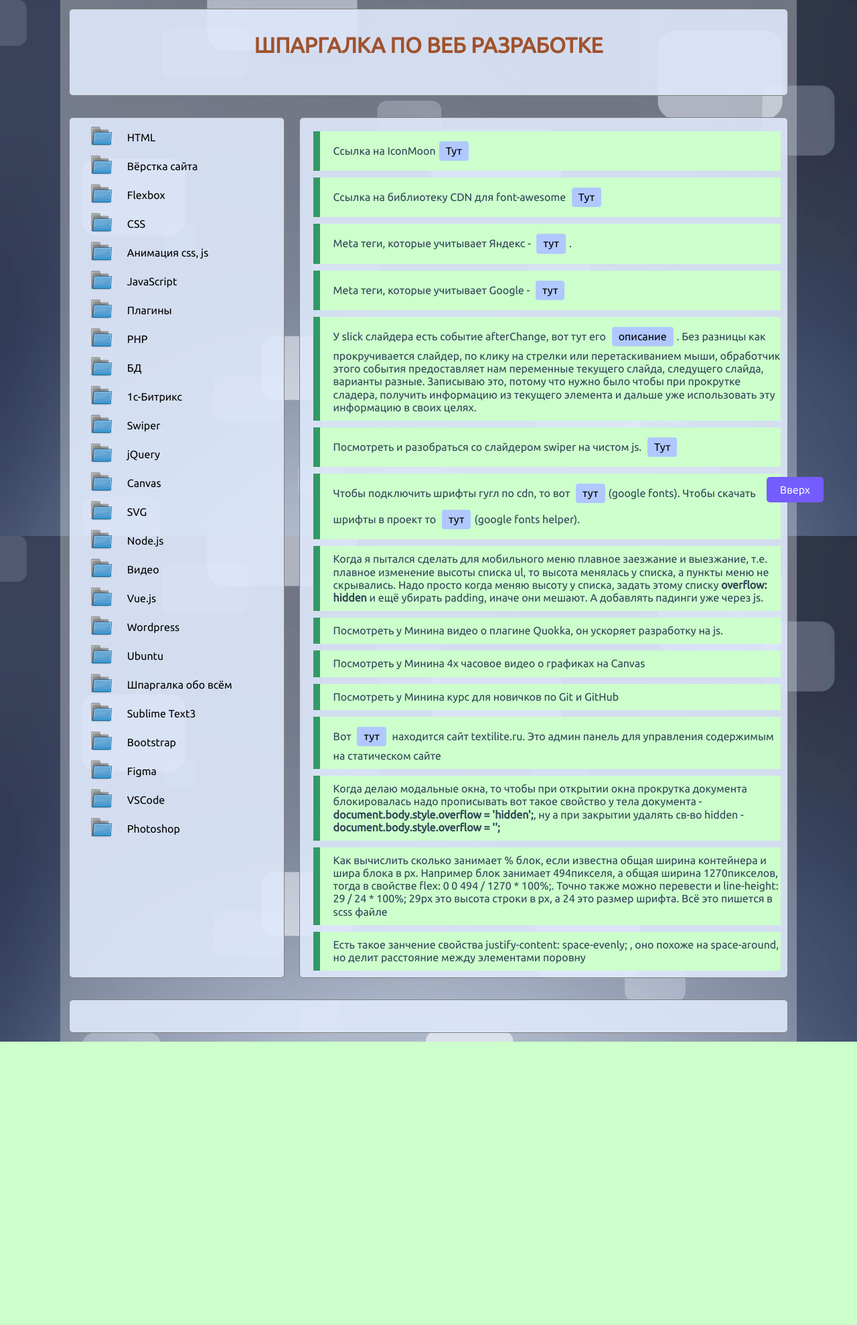
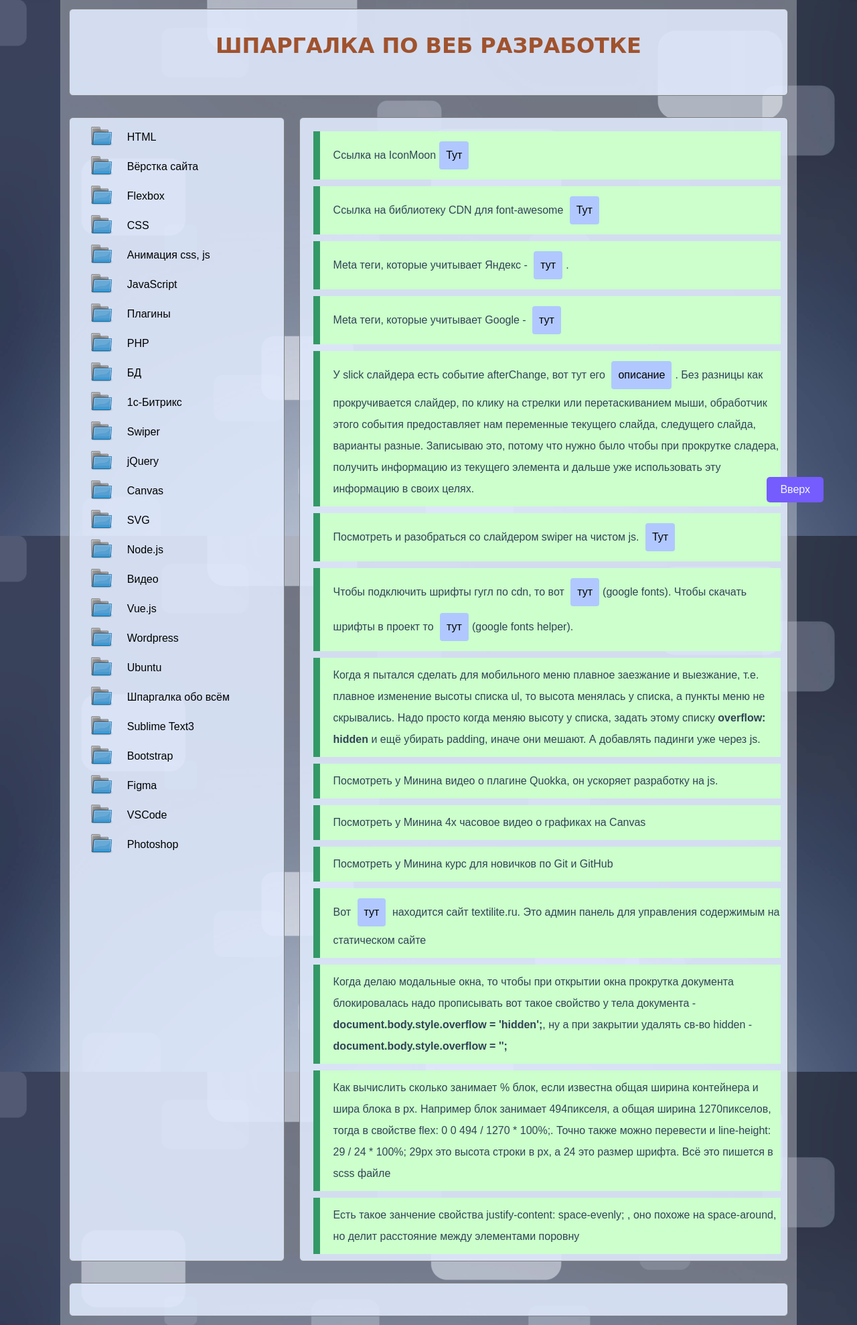
Before and after one commit to sanekT/site-shpora, a PHP site: page / in a window 1280 px wide. Shown: the whole page at 67% size. Before the commit the page ends 1555 px from the top, so only its background shows below. Run offline with PHP 8.4, Linux system fonts and the light colour scheme; some web fonts are replaced.

Commit message:
Update main.css

```diff
--- a/css/main.css
+++ b/css/main.css
@@ -1,3 +1,11 @@
+@font-face {
+    font-family: 'PT Mono';
+    src: url('../font/PT Mono.ttf') format('truetype');
+    font-weight: normal;
+    font-style: normal;
+    font-display: block;
+}
+
 *{
     margin: 0;
     padding: 0;
@@ -8,7 +16,8 @@ body{
     background-size: cover;
     background-repeat: no-repeat;
     background-attachment: fixed;
-    font-family: 'Ubuntu', sans-serif;
+    /* font-family: 'Ubuntu', sans-serif; */
+    font-family: 'PT Mono', sans-serif;
 }
 
 hr{
@@ -37,7 +46,8 @@ table td{
     background-color: rgba(222, 232, 251, 0.9);
 }
 .header-style{
-    font-family: 'Ubuntu', cursive;
+    /* font-family: 'Ubuntu', cursive; */
+    font-family: 'PT Mono', cursive;
     color: sienna;
     text-align: center;
     margin-top: 20px;
@@ -46,10 +56,12 @@ table td{
     margin-top: 20px;
     margin-bottom: 30px;
     text-align: center;
-    font-family: "Ubuntu", sans-serif;
+    /* font-family: "Ubuntu", sans-serif; */
+    font-family: "PT Mono", sans-serif;
 }
 .tag-style{
-    font-family: 'Ubuntu', sans-serif;
+    /* font-family: 'Ubuntu', sans-serif; */
+    font-family: 'PT Mono', sans-serif;
     color: #2973b7;
     font-size: 19px;
 }
@@ -153,13 +165,13 @@ table td{
     width: 68%;
     margin-left: 2%;
     padding: 10px;
-    font-family: 'Ubuntu', sans-serif;
+    /* font-family: 'Ubuntu', sans-serif; */
     color: #304455;
 
 }
 .mainbar p {
     margin: 10px 0 0 10px;
-    line-height: 1.2;
+    line-height: 2;
 }
 .mainbar .list {
     line-height: 1.7;
@@ -212,7 +224,8 @@ iframe{
 /*для списка .list*/
 .list{
     margin-left: 45px;
-    font-family: "Ubuntu", sans-serif;
+    /* font-family: "Ubuntu", sans-serif; */
+    font-family: "PT Mono", sans-serif;
 }
 
 
@@ -252,6 +265,7 @@ iframe{
     border-left:10px solid #339966;
     padding: 10px 0 10px 20px;
     margin: 20px 0;
+    line-height: 2;
 }
 
 /*для битрикс функций*/
```
